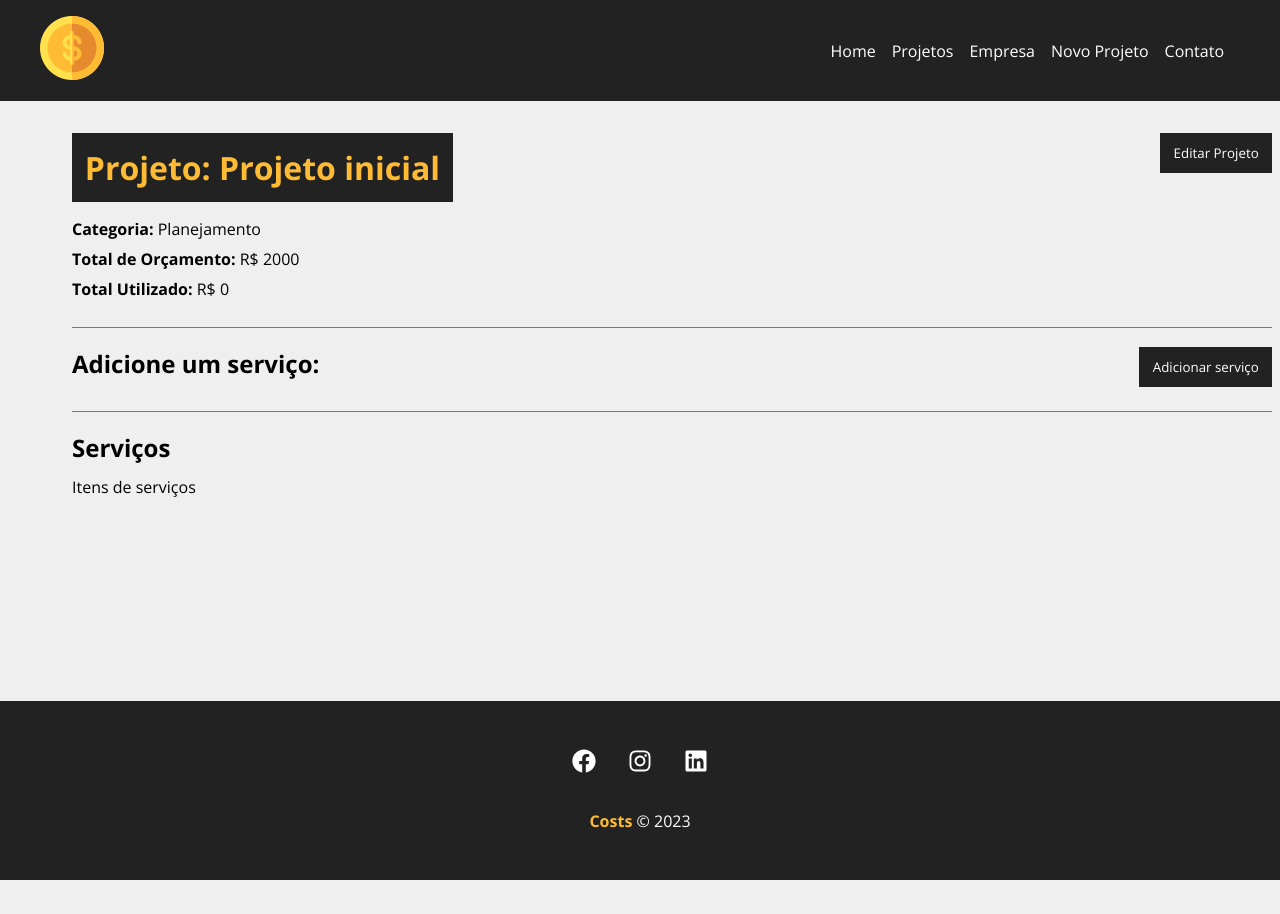
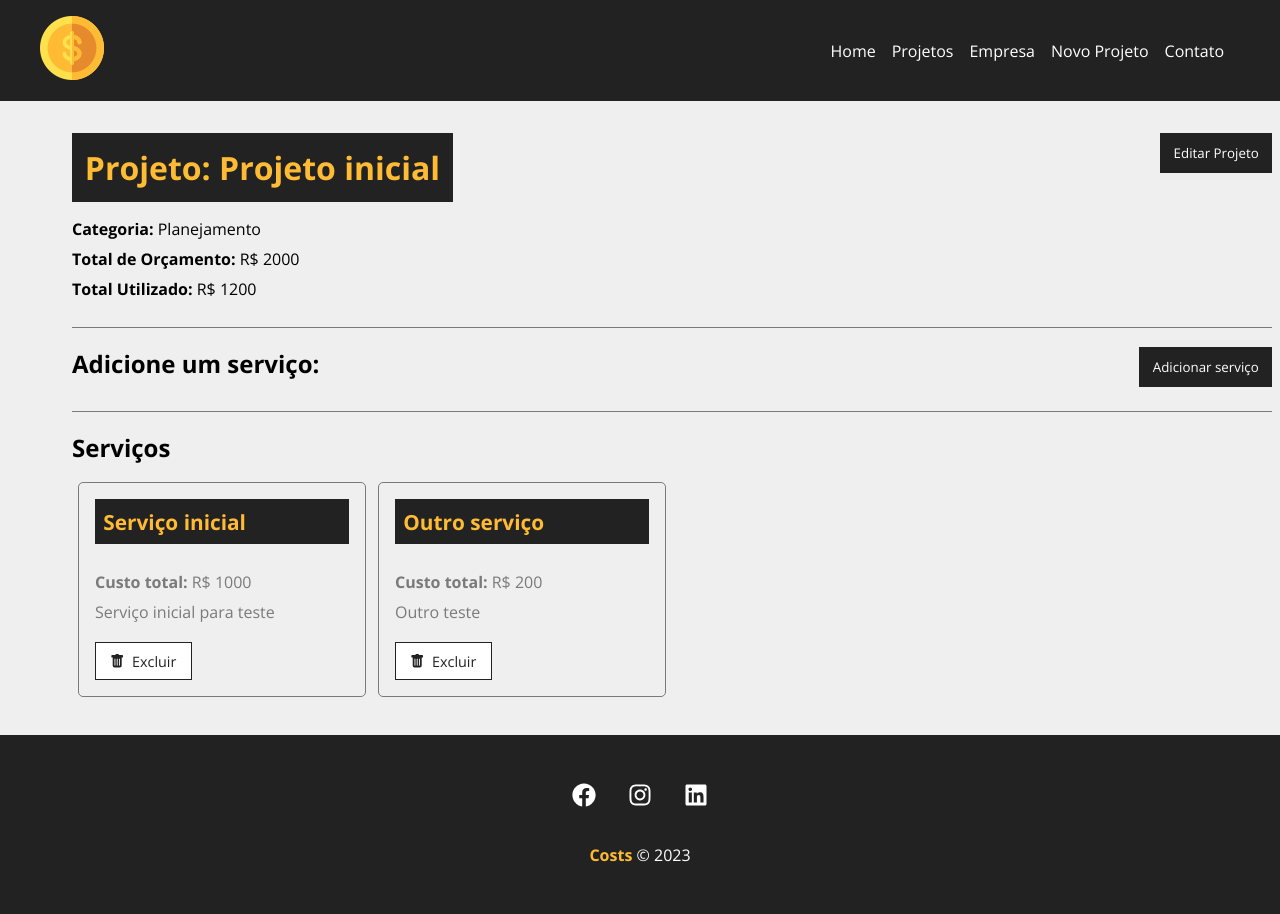
Before and after one commit to victorlobo92/costs, a React (Create React App) app: page /project/1 in a window 1280 px wide. Shown: the top 914 px of the page. Before the commit the page ends 880 px from the top, so only its background shows below. Built offline with nearby package versions, Linux system fonts and the light colour scheme; data requests are answered from the project's data file.

Commit message:
Class: 15

```diff
--- a/db.json
+++ b/db.json
@@ -7,8 +7,21 @@
         "id": "4",
         "name": "Planejamento"
       },
-      "cost": 0,
-      "services": [],
+      "cost": 1200,
+      "services": [
+        {
+          "name": "Serviço inicial",
+          "cost": "1000",
+          "description": "Serviço inicial para teste",
+          "id": "00e3b3c3-f58f-422f-b71f-260f620fe1cb"
+        },
+        {
+          "name": "Outro serviço",
+          "cost": "200",
+          "description": "Outro teste",
+          "id": "d0182c9a-04d7-45bc-9eb2-8718515ea3fe"
+        }
+      ],
       "id": 1
     }
   ],
--- a/src/components/pages/Project.js
+++ b/src/components/pages/Project.js
@@ -4,14 +4,14 @@ import { parse, v4 as uuidv4 } from "uuid";
 
 import { Container, Loading, Message } from "../layouts/Layouts";
 import ProjectForm from "../project/ProjectForm";
-import ServiceForm from "../services/ServiceForm";
+import { ServiceCard, ServiceForm } from "../services/Services";
 import styles from "./Project.module.css";
 
 export default function Project() {
   const { id } = useParams();
-  console.log(id);
 
   const [project, setProject] = useState([]);
+  const [services, setServices] = useState([]);
   const [showProjectForm, setShowProjectForm] = useState(false);
   const [showServiceForm, setShowServiceForm] = useState(false);
   const [message, setMessage] = useState();
@@ -26,8 +26,8 @@ export default function Project() {
     })
       .then((resp) => resp.json())
       .then((data) => {
-        console.log(data);
         setProject(data);
+        setServices(data.services);
       })
       .catch((err) => console.log(err));
   }, [id]);
@@ -94,9 +94,13 @@ export default function Project() {
       body: JSON.stringify(project),
     })
       .then((resp) => resp.json())
-      .then((data) => {})
+      .then((data) => {
+        setShowServiceForm(false);
+      })
       .catch((err) => console.log(err));
   }
+
+  function removeService() {}
 
   return (
     <>
@@ -156,7 +160,18 @@ export default function Project() {
             </div>
             <h2>Serviços</h2>
             <Container customClass="start">
-              <p>Itens de serviços</p>
+              {services.length > 0 &&
+                services.map((service) => (
+                  <ServiceCard
+                    id={service.id}
+                    name={service.name}
+                    cost={service.cost}
+                    description={service.description}
+                    key={service.id}
+                    handleRemove={removeService}
+                  />
+                ))}
+              {services.length === 0 && <p>Não há serviços cadastrados</p>}
             </Container>
           </Container>
         </div>
--- /dev/null
+++ b/src/components/services/ServiceCard.js
@@ -0,0 +1,28 @@
+import { BsFillTrashFill } from "react-icons/bs";
+
+import styles from "../project/ProjectCard.module.css";
+
+export default function ServiceCard({
+  id,
+  name,
+  cost,
+  description,
+  handleRemove,
+}) {
+  const remove = (e) => {};
+
+  return (
+    <div className={styles.project_card}>
+      <h4>{name}</h4>
+      <p>
+        <span>Custo total:</span> R$ {cost}
+      </p>
+      <p>{description}</p>
+      <div className={styles.project_card_actions}>
+        <button type="button" onClick={remove}>
+          <BsFillTrashFill /> Excluir
+        </button>
+      </div>
+    </div>
+  );
+}
--- /dev/null
+++ b/src/components/services/Services.js
@@ -0,0 +1,4 @@
+import ServiceCard from "./ServiceCard";
+import ServiceForm from "./ServiceForm";
+
+export { ServiceCard, ServiceForm };
```
